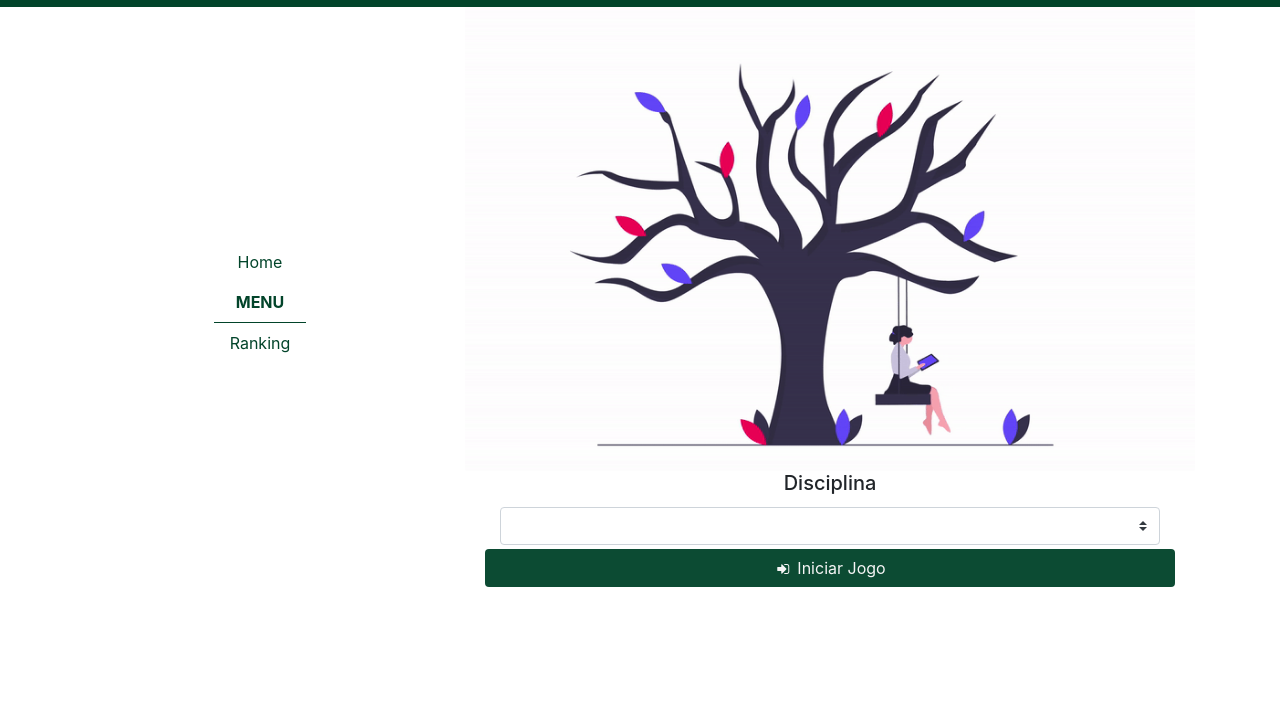
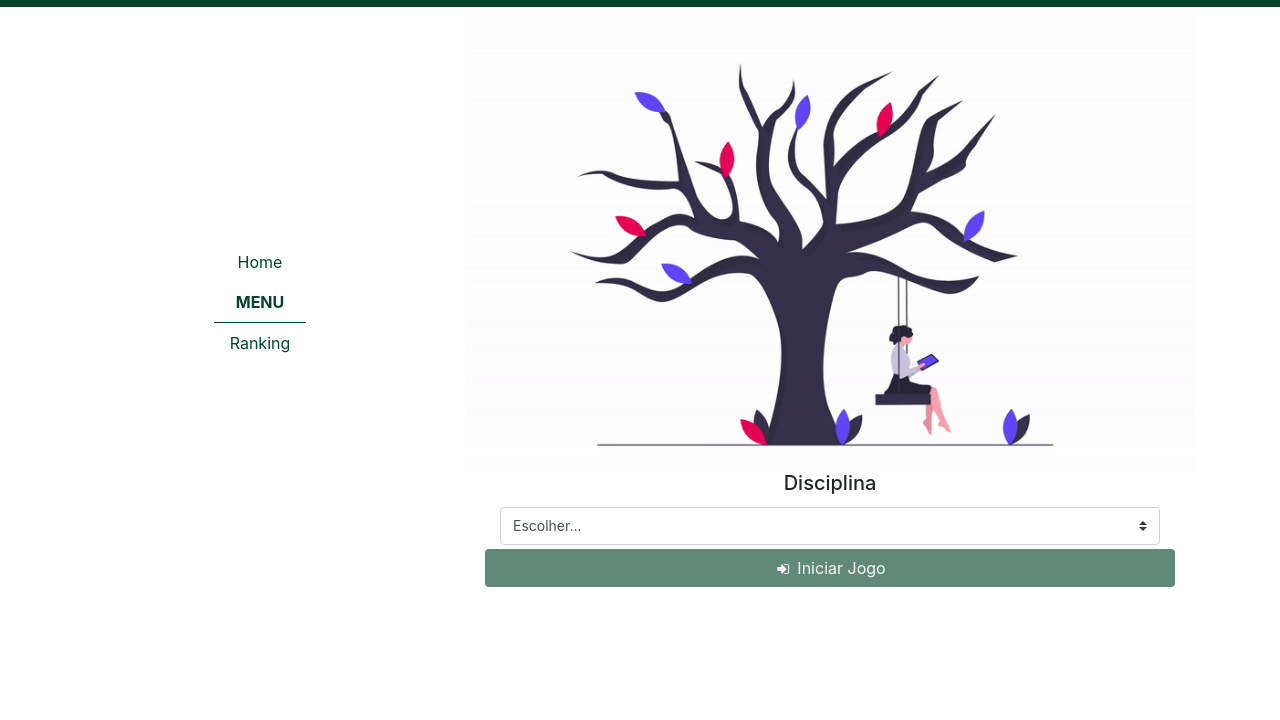
Before and after one commit to antoniocumbe97/Multiplayer, a website: page public/views/menu.html in a window 1280 px wide. Shown: the part 80-800 px from the top of the page. Drawn offline with Linux system fonts and the light colour scheme.

Commit message:
Type Module

```diff
--- a/public/views/menu.html
+++ b/public/views/menu.html
@@ -70,7 +70,7 @@
     <script src="/assets/js/jquery-3.5.1.min.js"></script>
     <script src="/assets/js/popper.min.js"></script>
     <script src="/assets/js/bootstrap.min.js"></script>
-    <script src="/assets/js/plugins/menu.js"></script>
+    <script type="module" src="/assets/js/plugins/menu.js"></script>
 
     <!--script async src="https://www.googletagmanager.com/gtag/js?id=G-QCJW424HJY"></script>
     <script>
```
